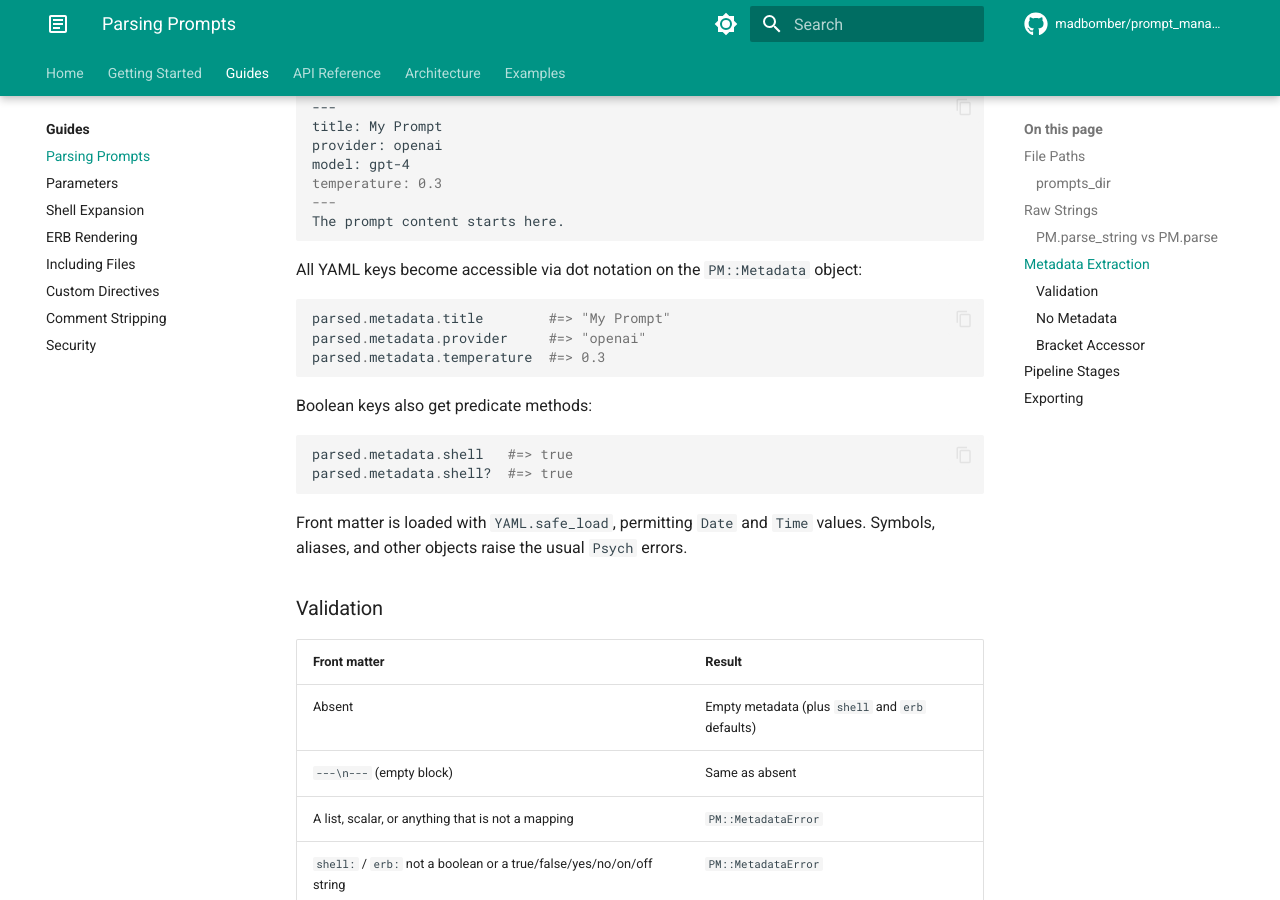
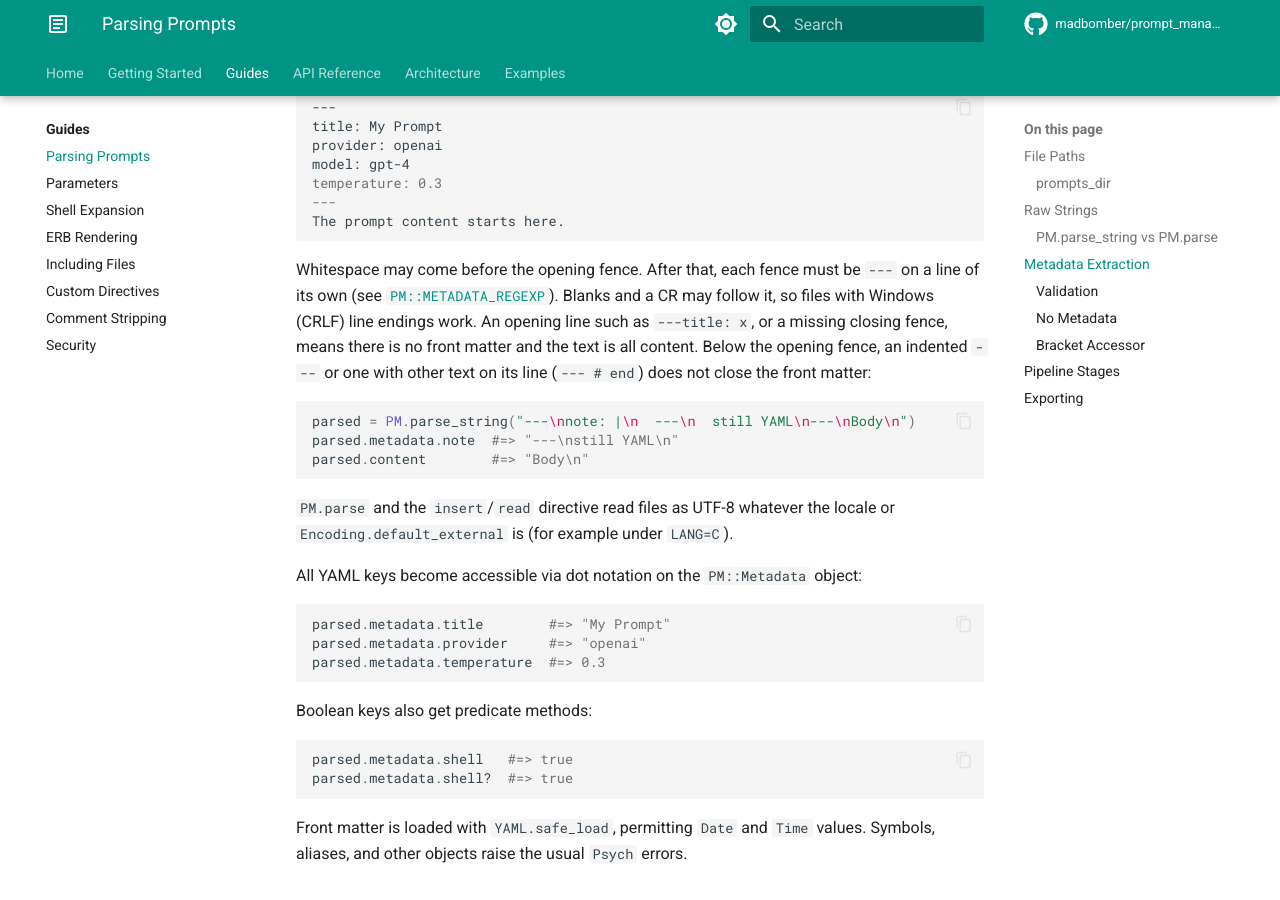
Before and after one commit to MadBomber/prompt_manager, an MkDocs documentation site: the page built from docs/guides/parsing.md, in a window 1280 px wide and 900 px high, scrolled down 2605 px. Built offline with MkDocs 1.6.1 and Material for MkDocs 9.7.7, drawn with Linux system fonts in a browser that asks for light colours; comment, search, counter and statistics services are not loaded.

Commit message:
docs: describe front-matter fence rules and UTF-8 reading in the parsing guide (#57)
* docs: describe front-matter fence rules and UTF-8 reading in the parsing guide

The parsing guide now states that each fence must be --- on its own line,
that CRLF endings and trailing blanks are accepted, that an indented ---
inside the YAML does not close front matter, that ---title: x is not front
matter, and that prompt files are read as UTF-8 under any locale.

* docs: state the closing-fence rule and narrow the UTF-8 claim

* docs: state fence rules without overclaiming the fallback

* docs: say when there is no front matter

---------

Co-authored-by: Dewayne VanHoozer <dewayne@vanhoozer.me>

````diff
--- a/docs/guides/parsing.md
+++ b/docs/guides/parsing.md
@@ -112,6 +112,22 @@ temperature: 0.3
 The prompt content starts here.
 ```
 
+Whitespace may come before the opening fence. After that, each fence must be `---` on
+a line of its own (see [`PM::METADATA_REGEXP`](../api/constants.md#pmmetadata_regexp)).
+Blanks and a CR may follow it, so files with Windows (CRLF) line endings work. An
+opening line such as `---title: x`, or a missing closing fence, means there is no front
+matter and the text is all content. Below the opening fence, an indented `---` or one
+with other text on its line (`--- # end`) does not close the front matter:
+
+```ruby
+parsed = PM.parse_string("---\nnote: |\n  ---\n  still YAML\n---\nBody\n")
+parsed.metadata.note  #=> "---\nstill YAML\n"
+parsed.content        #=> "Body\n"
+```
+
+`PM.parse` and the `insert`/`read` directive read files as UTF-8 whatever the locale or
+`Encoding.default_external` is (for example under `LANG=C`).
+
 All YAML keys become accessible via dot notation on the `PM::Metadata` object:
 
 ```ruby
````
